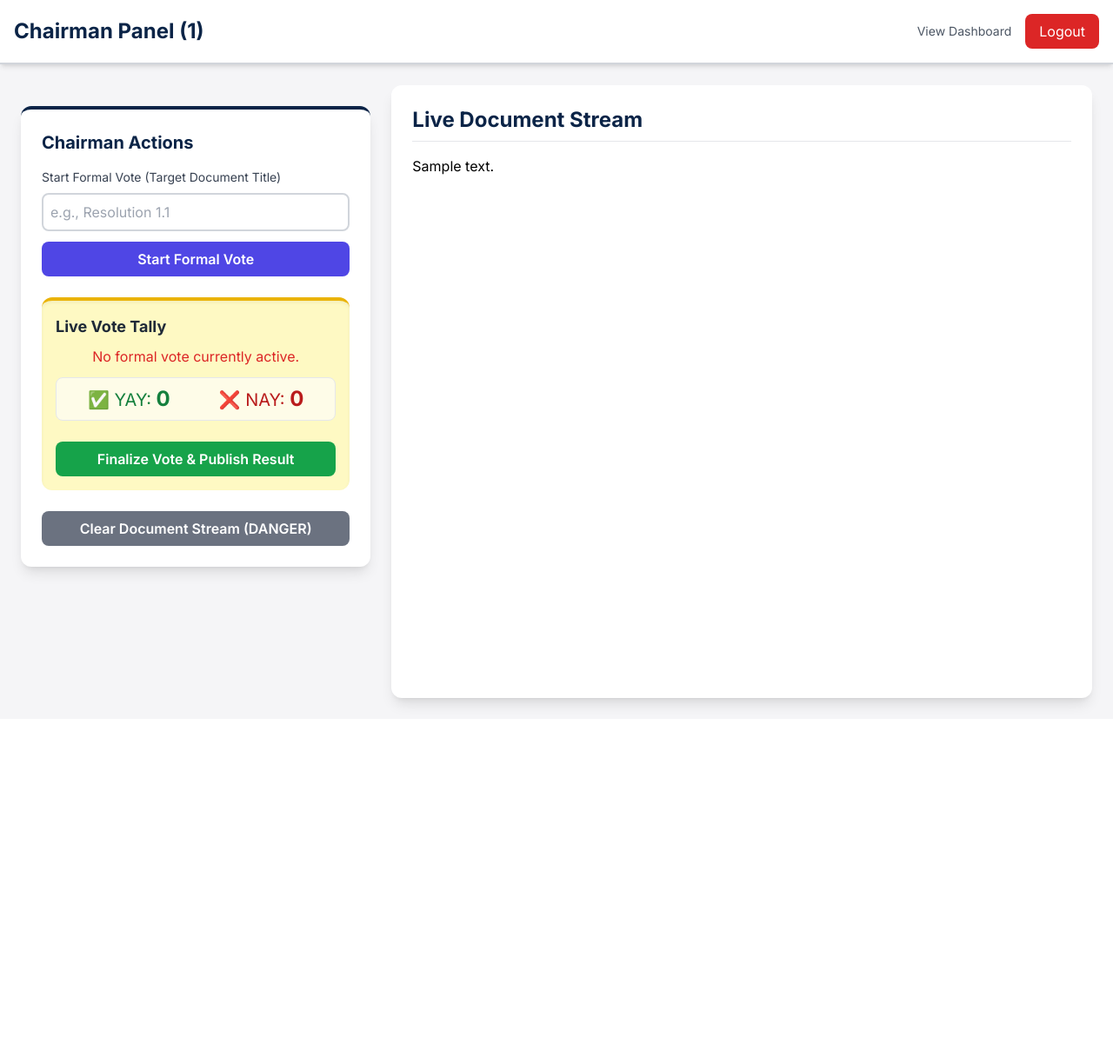
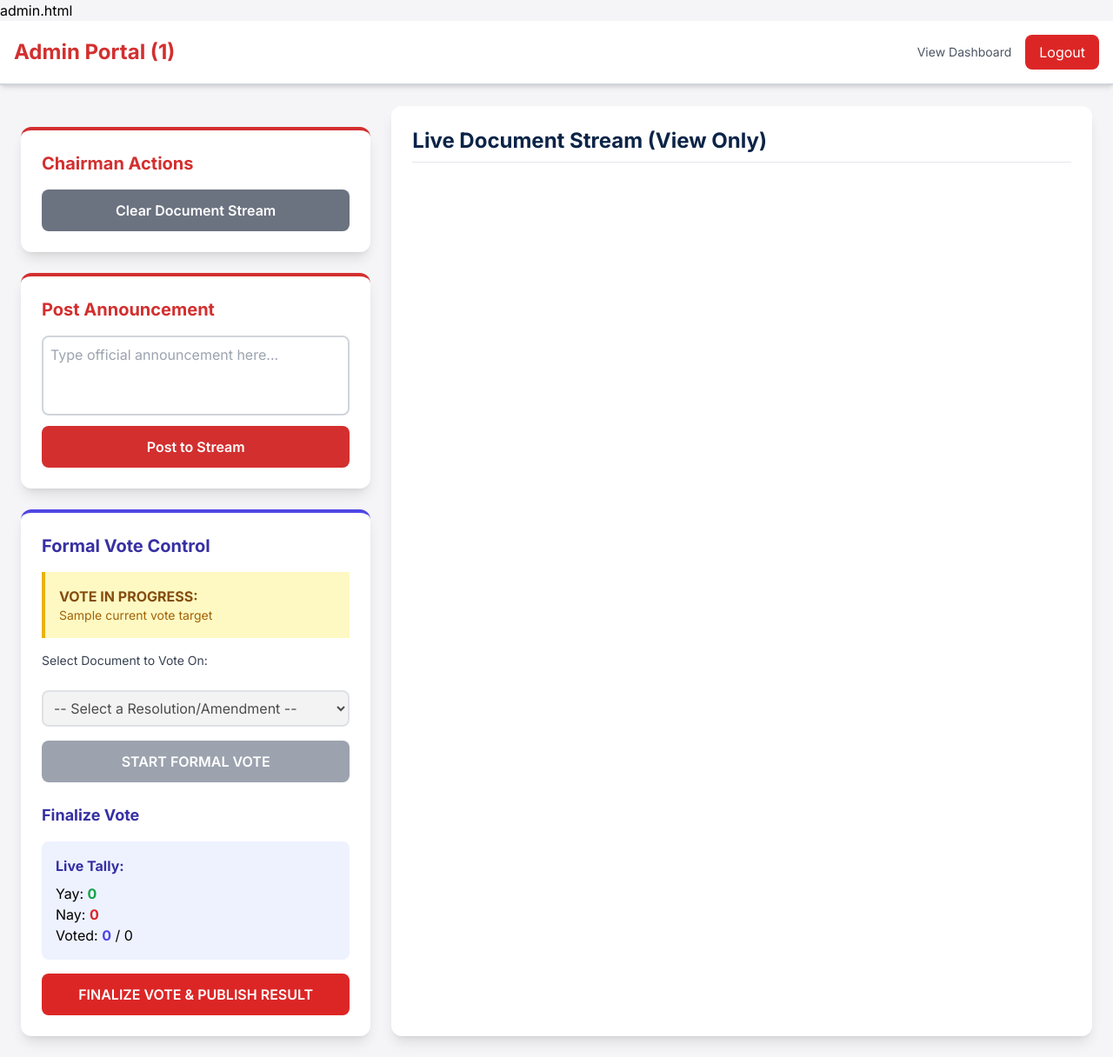
Before and after one commit to Xyr0za/wymun, a Python web app: template templates/admin.html in a window 1280 px wide. Shown: the whole page at 87% size. Before the commit the page ends 819 px from the top, so only its background shows below. Run offline with Jinja, Linux system fonts and the light colour scheme; the template is opened without the code that fills it: most values are stand-ins (such as "Sample title", 1, 10 or a date in 2020); some libraries are stand-ins or nearby versions.

Commit message:
admin test and voting corrections

```diff
--- a/templates/admin.html
+++ b/templates/admin.html
@@ -1,9 +1,10 @@
+admin.html
 <!DOCTYPE html>
 <html lang="en">
 <head>
     <meta charset="UTF-8">
     <meta name="viewport" content="width=device-width, initial-scale=1.0">
-    <title>Chairman Control Panel</title>
+    <title>Admin Portal (Chairman)</title>
     <script src="https://cdn.tailwindcss.com"></script>
     <script src="https://cdnjs.cloudflare.com/ajax/libs/socket.io/4.0.0/socket.io.js"></script>
     <style>
@@ -16,21 +17,18 @@
 </head>
 <body class="flex flex-col min-h-screen">
 
-    <!-- Header and Sidebar -->
     <header class="header bg-white shadow-md p-4 flex justify-between items-center sticky top-0 z-10">
-        <h1 class="text-2xl font-bold text-[#0B2447]">Chairman Panel ({{ delegate_id }})</h1>
+        <h1 class="text-2xl font-bold text-[#D32F2F]">Admin Portal ({{ delegate_id }})</h1>
         <div class="flex items-center space-x-4">
-            <a href="{{ url_for('dashboard') }}" target="_blank" class="text-sm font-medium text-gray-600 hover:text-blue-600 transition">View Dashboard</a>
+            <a href="{{ url_for('dashboard') }}" target="_blank" class="text-sm font-medium text-gray-600 hover:text-red-600 transition">View Dashboard</a>
             <a href="{{ url_for('logout') }}" class="px-4 py-2 bg-red-600 text-white rounded-lg hover:bg-red-700 transition">Logout</a>
         </div>
     </header>
 
     <main class="flex flex-grow p-6 space-x-6">
 
-        <!-- CONTROL COLUMN -->
         <section class="w-1/3 space-y-6">
 
-            <!-- Flash Messages -->
             <div id="flash-container">
                 {% with messages = get_flashed_messages(with_categories=true) %}
                     {% if messages %}
@@ -49,53 +47,83 @@
                 {% endwith %}
             </div>
 
-            <!-- Chairman Actions (New Vote Logic) -->
-            <div class="bg-white p-6 rounded-xl shadow-lg border-t-4 border-[#0B2447]">
-                <h2 class="text-xl font-bold text-[#0B2447] mb-4">Chairman Actions</h2>
+            <div class="bg-white p-6 rounded-xl shadow-lg border-t-4 border-[#D32F2F] space-y-4">
+                <h2 class="text-xl font-bold text-[#D32F2F]">Chairman Actions</h2>
+                <button onclick="clearStream()"
+                    class="w-full bg-gray-500 hover:bg-gray-600 text-white font-semibold py-3 rounded-lg transition duration-150">
+                    Clear Document Stream
+                </button>
+            </div>
 
-                <label for="vote_target" class="block text-sm font-medium text-gray-700 mb-2">
-                    Start Formal Vote (Target Document Title)
-                </label>
-                <input type="text" id="vote_target" name="vote_target"
-                       class="w-full p-2 border-2 border-gray-300 rounded-lg focus:border-[#478E99] focus:ring-[#478E99]"
-                       placeholder="e.g., Resolution 1.1">
+            <div class="bg-white p-6 rounded-xl shadow-lg border-t-4 border-[#D32F2F]">
+                <h2 class="text-xl font-bold text-[#D32F2F] mb-4">Post Announcement</h2>
+                <textarea id="announcement-content" rows="3"
+                    class="w-full p-2 border-2 border-gray-300 rounded-lg focus:border-[#D32F2F] focus:ring-[#D32F2F]"
+                    placeholder="Type official announcement here..."></textarea>
+                <button onclick="postAnnouncement()"
+                    class="mt-3 w-full bg-[#D32F2F] hover:bg-[#B71C1C] text-white font-semibold py-3 rounded-lg transition duration-150">
+                    Post to Stream
+                </button>
+            </div>
 
-                <button onclick="startVote()"
-                    class="w-full bg-indigo-600 hover:bg-indigo-700 text-white font-semibold py-2 rounded-lg mt-3 transition duration-150 transform active:scale-95">
-                    Start Formal Vote
-                </button>
+            <div class="bg-white p-6 rounded-xl shadow-lg border-t-4 border-indigo-600">
+                <h2 class="text-xl font-bold text-indigo-800 mb-4">Formal Vote Control</h2>
 
-                <!-- Vote Status Panel (FIX 2.B) -->
-                <div class="bg-yellow-100 p-4 rounded-xl shadow-inner border-t-4 border-yellow-500 mt-6">
-                    <h3 class="text-lg font-bold text-gray-800 mb-2">Live Vote Tally</h3>
-                    <p id="vote-target-display" class="font-medium text-center text-red-600">No formal vote currently active.</p>
-                    <div id="vote-results" class="flex justify-around items-center mt-3 p-2 bg-yellow-50 rounded-lg border">
-                        <span class="text-xl text-green-700">✅ YAY: <span id="yay-count" class="font-extrabold text-2xl">0</span></span>
-                        <span class="text-xl text-red-700">❌ NAY: <span id="nay-count" class="font-extrabold text-2xl">0</span></span>
+                {% if current_vote_target %}
+                    <div id="vote-active-status" class="p-4 bg-yellow-100 border-l-4 border-yellow-500 mb-4">
+                        <p class="font-bold text-yellow-800">VOTE IN PROGRESS:</p>
+                        <p class="text-sm text-yellow-700">{{ current_vote_target.title }}</p>
                     </div>
-                    <p id="voter-count" class="text-sm text-gray-600 mt-2 text-center"></p>
+                {% else %}
+                    <div id="vote-active-status" class="p-4 bg-green-100 border-l-4 border-green-500 mb-4">
+                        <p class="font-bold text-green-800">NO VOTE ACTIVE</p>
+                    </div>
+                {% endif %}
 
-                    <button onclick="finalizeVote()"
-                        class="w-full bg-green-600 hover:bg-green-700 text-white font-semibold py-2 rounded-lg mt-4 transition duration-150 transform active:scale-95">
-                        Finalize Vote & Publish Result
+                <div id="vote-selection-controls" class="space-y-4">
+                    <label for="vote_target_id" class="block text-sm font-medium text-gray-700 mb-2">Select Document to Vote On:</label>
+                    <select id="vote_target_id" name="vote_target_id"
+                        class="w-full p-2 border-2 border-gray-300 rounded-lg focus:border-indigo-600 focus:ring-indigo-600"
+                        {% if current_vote_target %} disabled {% endif %}>
+                        <option value="">-- Select a Resolution/Amendment --</option>
+                        {% for doc in votable_docs %}
+                            <option value="{{ doc.id }}"
+                                data-title="{{ doc.title }}"
+                                data-type="{{ doc.type }}">
+                                ({{ doc.type.upper() }}) - {{ doc.title }}
+                            </option>
+                        {% endfor %}
+                    </select>
+
+                    <button onclick="startVote()" id="start-vote-btn"
+                        class="w-full bg-indigo-600 hover:bg-indigo-700 text-white font-semibold py-3 rounded-lg transition duration-150 transform active:scale-95 disabled:bg-gray-400"
+                        {% if current_vote_target %} disabled {% endif %}>
+                        START FORMAL VOTE
                     </button>
                 </div>
 
-                <button onclick="clearStream()"
-                    class="w-full bg-gray-500 hover:bg-gray-600 text-white font-semibold py-2 rounded-lg mt-6 transition duration-150 transform active:scale-95">
-                    Clear Document Stream (DANGER)
-                </button>
+                <div id="vote-finalization-controls" class="mt-6 space-y-4 hidden">
+                    <h3 class="text-lg font-bold text-indigo-800">Finalize Vote</h3>
+                    <div id="vote-tally" class="p-4 bg-indigo-50 rounded-lg">
+                        <p class="font-bold text-md text-indigo-800 mb-2">Live Tally:</p>
+                        <p>Yay: <span id="yay-count" class="font-bold text-green-600">0</span></p>
+                        <p>Nay: <span id="nay-count" class="font-bold text-red-600">0</span></p>
+                        <p>Voted: <span id="voter-count" class="font-bold text-indigo-600">0</span> / <span id="total-delegates-count">{{ VALID_DELEGATES|length }}</span></p>
+                    </div>
+
+                    <button onclick="finalizeVote()" id="finalize-vote-btn"
+                        class="w-full bg-red-600 hover:bg-red-700 text-white font-semibold py-3 rounded-lg transition duration-150 transform active:scale-95">
+                        FINALIZE VOTE & PUBLISH RESULT
+                    </button>
+                </div>
             </div>
 
         </section>
 
-        <!-- LIVE STREAM COLUMN -->
         <section class="w-2/3 bg-white p-6 rounded-xl shadow-lg">
-            <h2 class="text-2xl font-bold text-[#0B2447] mb-4 border-b pb-2">Live Document Stream</h2>
+            <h2 class="text-2xl font-bold text-[#0B2447] mb-4 border-b pb-2">Live Document Stream (View Only)</h2>
             <div id="document-stream" class="h-[75vh] overflow-y-auto pr-2">
-                <!-- Initial content is loaded by Flask, subsequent updates via SocketIO -->
-                {{ stream_content | safe }}
-            </div>
+                </div>
         </section>
 
     </main>
@@ -103,77 +131,123 @@
     <script>
         const socket = io();
         const documentStream = document.getElementById('document-stream');
-        const voteTargetDisplay = document.getElementById('vote-target-display');
+        const voteTargetSelect = document.getElementById('vote_target_id');
+        const startVoteBtn = document.getElementById('start-vote-btn');
+        const voteActiveStatus = document.getElementById('vote-active-status');
+        const voteSelectionControls = document.getElementById('vote-selection-controls');
+        const voteFinalizationControls = document.getElementById('vote-finalization-controls');
         const yayCount = document.getElementById('yay-count');
         const nayCount = document.getElementById('nay-count');
         const voterCount = document.getElementById('voter-count');
-        const voteResults = document.getElementById('vote-results');
+
+        // Initial state based on Flask template context
+        const initialVoteTarget = "{{ current_vote_target.title if current_vote_target else '' }}";
+        if (initialVoteTarget) {
+            showFinalizationControls(initialVoteTarget);
+        } else {
+            hideFinalizationControls();
+        }
+
 
         // --- SocketIO Handlers ---
 
-        // FIX 1: Stream Update Listener
+        socket.on('connect', function() {
+            console.log('Connected as Admin.');
+        });
+
         socket.on('stream_update', function(msg) {
             documentStream.innerHTML = msg.data;
-            documentStream.scrollTop = 0; // Scroll to the top for the newest item
-        });
-
-        // FIX 2.B: Live Vote Tally Listener
-        socket.on('vote_tally_update', function(data) {
-            voteTargetDisplay.textContent = `Voting on: ${data.target}`;
-            yayCount.textContent = data.yay;
-            nayCount.textContent = data.nay;
-            voterCount.textContent = `Total Unique Votes: ${data.voter_count}`;
-            voteTargetDisplay.classList.remove('text-red-600');
-            voteTargetDisplay.classList.add('text-green-700');
-            voteResults.classList.remove('hidden');
-        });
-
-        socket.on('vote_ended', function() {
-            voteTargetDisplay.textContent = 'No formal vote currently active.';
-            voteTargetDisplay.classList.add('text-red-600');
-            voteTargetDisplay.classList.remove('text-green-700');
-            yayCount.textContent = 0;
-            nayCount.textContent = 0;
-            voterCount.textContent = '';
-            voteResults.classList.add('hidden');
+            documentStream.scrollTop = 0;
         });
 
         socket.on('feedback', function(msg) {
             displayFlashMessage(msg.message, 'info');
         });
 
+        // NEW: Live Vote Tally Update
+        socket.on('vote_tally_update', function(data) {
+            yayCount.textContent = data.yay;
+            nayCount.textContent = data.nay;
+            voterCount.textContent = data.voter_count;
+
+            // Ensure finalization controls are visible if a tally comes in
+            if (voteFinalizationControls.classList.contains('hidden')) {
+                showFinalizationControls(data.target_title);
+            }
+        });
+
+        // NEW: Handles state refresh after vote finalization or stream clear
+        socket.on('admin_state_update', function() {
+            // Force a page reload to fetch the new votable_docs list and state
+            window.location.reload();
+        });
+
         // --- Action Functions ---
 
+        function clearStream() {
+            if (confirm('Are you SURE you want to clear the ENTIRE document stream and end any active vote? This cannot be undone.')) {
+                socket.emit('moderator_action', { action: 'clear_stream' });
+            }
+        }
+
+        function postAnnouncement() {
+            const content = document.getElementById('announcement-content').value;
+            if (content.trim()) {
+                socket.emit('moderator_action', { action: 'announce', content: content });
+                document.getElementById('announcement-content').value = ''; // Clear form
+            } else {
+                displayFlashMessage('Announcement cannot be empty.', 'error');
+            }
+        }
+
         function startVote() {
-            const target = document.getElementById('vote_target').value.trim();
-            if (!target) {
-                displayFlashMessage('Please enter the title of the document being voted on.', 'error');
+            const docId = voteTargetSelect.value;
+            const docTitle = voteTargetSelect.options[voteTargetSelect.selectedIndex].getAttribute('data-title');
+
+            if (!docId) {
+                displayFlashMessage('Please select a document to vote on.', 'error');
                 return;
             }
-            if (confirm(`Start a formal vote on: ${target}? This will reset any existing vote.`)) {
-                socket.emit('moderator_action', {
-                    action: 'start_vote',
-                    target: target
-                });
-                document.getElementById('vote_target').value = '';
+
+            if (confirm(`Start formal vote on: ${docTitle}?`)) {
+                socket.emit('moderator_action', { action: 'start_vote', target_id: docId });
+                showFinalizationControls(docTitle);
             }
         }
 
         function finalizeVote() {
-            if (confirm('Are you sure you want to finalize the vote, publish the results to the stream, and end the voting period?')) {
-                socket.emit('moderator_action', {
-                    action: 'finalize_vote'
-                });
+            if (confirm('Are you SURE you want to finalize the vote and publish the result? Voting will be closed for all delegates.')) {
+                socket.emit('moderator_action', { action: 'finalize_vote' });
+                hideFinalizationControls();
+
+                // Reset live tally display
+                yayCount.textContent = '0';
+                nayCount.textContent = '0';
+                voterCount.textContent = '0';
             }
         }
 
-        function clearStream() {
-            if (confirm('WARNING: Are you absolutely sure you want to clear ALL documents from the stream? This cannot be undone.')) {
-                socket.emit('moderator_action', {
-                    action: 'clear_stream'
-                });
-            }
+        // --- UI Control Functions ---
+
+        function showFinalizationControls(title) {
+            voteActiveStatus.className = 'p-4 bg-yellow-100 border-l-4 border-yellow-500 mb-4';
+            voteActiveStatus.innerHTML = `<p class="font-bold text-yellow-800">VOTE IN PROGRESS:</p><p class="text-sm text-yellow-700">${title}</p>`;
+
+            voteFinalizationControls.classList.remove('hidden');
+            startVoteBtn.disabled = true;
+            voteTargetSelect.disabled = true;
         }
+
+        function hideFinalizationControls() {
+            voteActiveStatus.className = 'p-4 bg-green-100 border-l-4 border-green-500 mb-4';
+            voteActiveStatus.innerHTML = `<p class="font-bold text-green-800">NO VOTE ACTIVE</p>`;
+
+            voteFinalizationControls.classList.add('hidden');
+            startVoteBtn.disabled = false;
+            voteTargetSelect.disabled = false;
+            voteTargetSelect.value = ""; // Clear selection
+        }
+
 
         function displayFlashMessage(message, category) {
             const container = document.getElementById('flash-container');
@@ -194,7 +268,6 @@
             setTimeout(() => element.classList.add('opacity-0'), 5000);
             setTimeout(() => element.remove(), 5600);
         }
-
     </script>
 </body>
 </html>
```
Also changed, not shown: app.py (+79 -25 lines).
